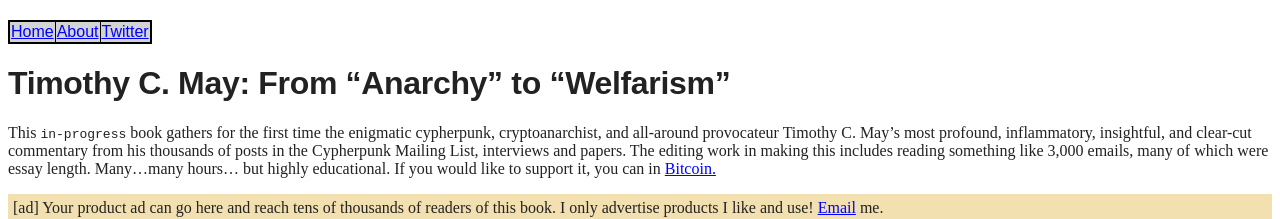
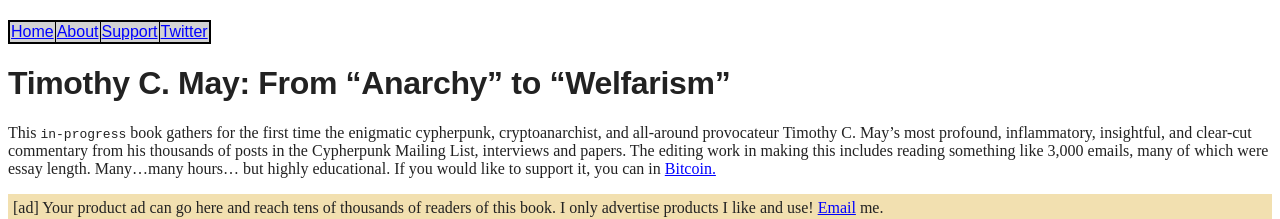
Before and after one commit to wakgill/deryk, a Jekyll site: the page built from tcm.md, in a window 1280 px wide and 900 px high. Shown: the top 219 px of the window. Built offline with Jekyll 4.4.1, drawn with Linux system fonts in a browser that asks for light colours.

Commit message:
Update default.html

```diff
--- a/_layouts/default.html
+++ b/_layouts/default.html
@@ -54,7 +54,7 @@
 
 "><td class="links" style="
 
-"><a href="/deryk">Home</a></td><td class="links"><a href="/deryk">About</a></td><td class="links"><a href="/deryk/support>Support</a></td><td class="links"><a href="https://twitter.com/wakgill">Twitter</a></td></tr></tbody></table>
+"><a href="/deryk">Home</a></td><td class="links"><a href="/deryk">About</a></td><td class="links"><a href="/deryk/support">Support</a></td><td class="links"><a href="https://twitter.com/wakgill">Twitter</a></td></tr></tbody></table>
 
 {% if page.background %}
 <div id="content" style="background:white; padding: 5px;">
```
